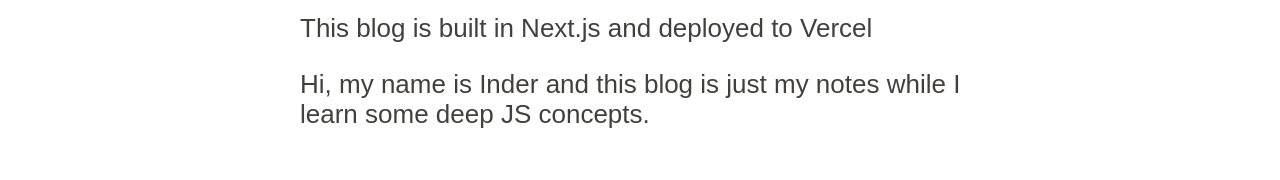
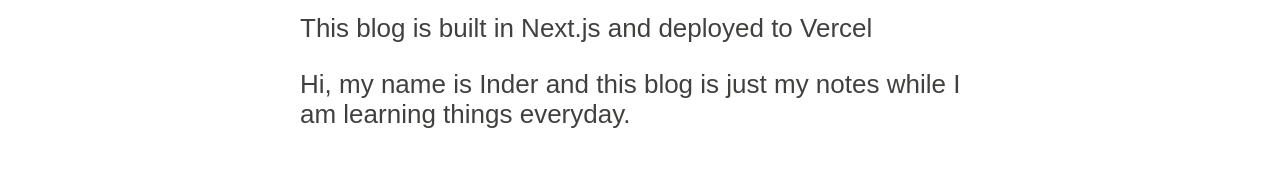
Before and after one commit to inder89/blog, a Next.js app: page /about in a window 1280 px wide. Shown: the part 172-352 px from the top of the page. Built offline with nearby package versions, Linux system fonts and the light colour scheme; a web font is replaced by a local one.

Commit message:
change about

```diff
--- a/pages/about.js
+++ b/pages/about.js
@@ -9,7 +9,7 @@
           {description}
         </p>
         <p>
-          Hi, my name is Inder and this blog is just my notes while I learn some deep JS concepts.
+          Hi, my name is Inder and this blog is just my notes while I am learning things everyday.
         </p>
       </Layout>
     </>
```
